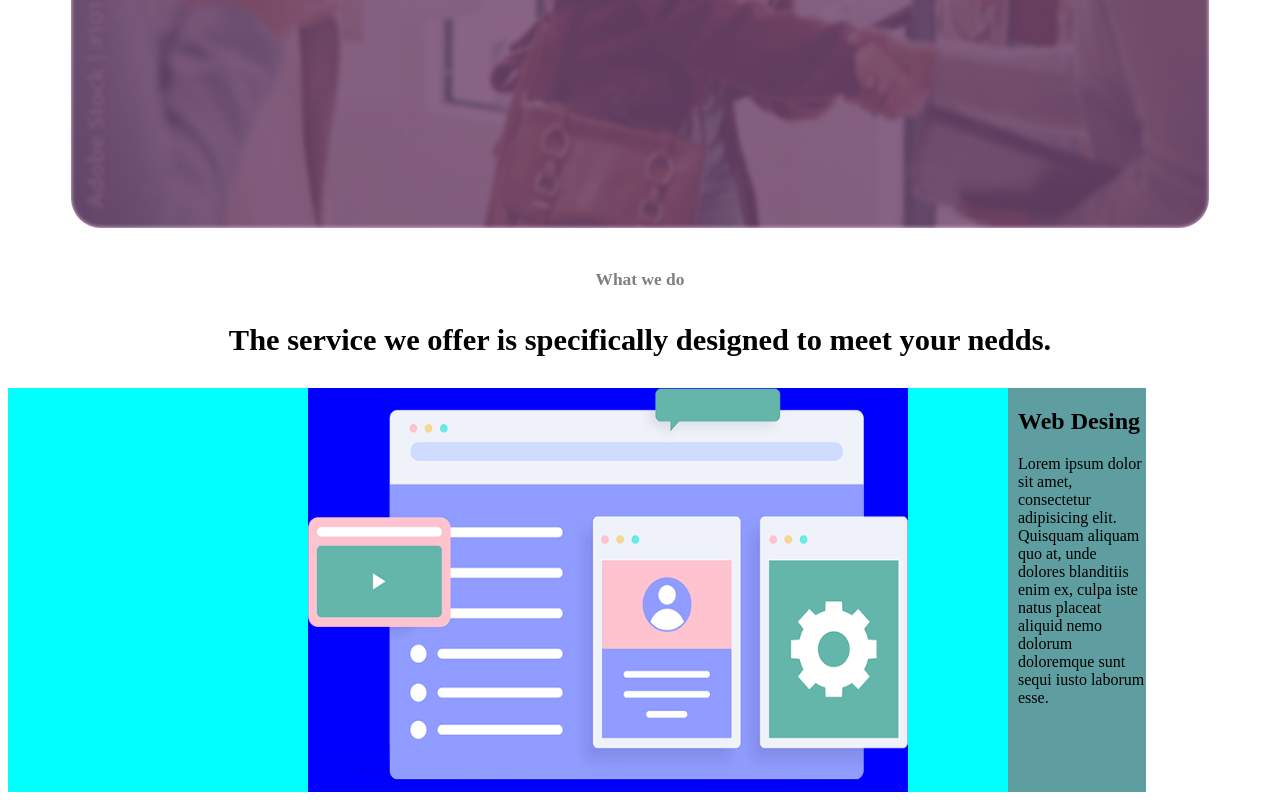
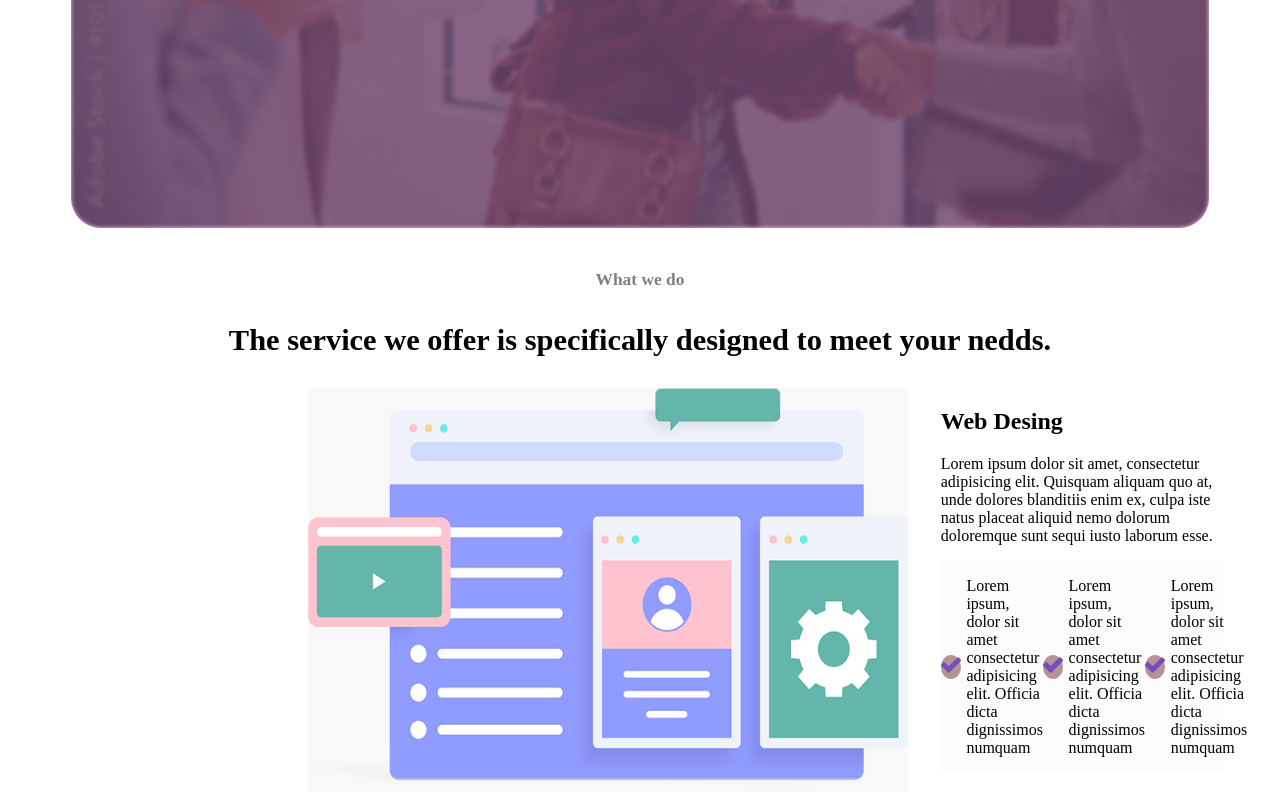
Before and after one commit to ThiagoMonteiroBSI/SandBox, a plain HTML site: page index.html in a window 1280 px wide. Shown: the part 578-1378 px from the top of the page. Drawn offline with Linux system fonts and the light colour scheme.

Commit message:
Web Desing "terminado"

```diff
--- a/index.html
+++ b/index.html
@@ -66,7 +66,28 @@
                 <h2>Web Desing</h2>
                 <p>Lorem ipsum dolor sit amet, consectetur adipisicing elit. Quisquam aliquam quo at, unde dolores blanditiis enim ex, culpa iste natus placeat aliquid nemo dolorum doloremque sunt sequi iusto laborum esse.</p>
 
+                <div class="correct-setences">
 
+                    <div class="container-icon">
+                    <img src="imgs/simbolo-correto.png" alt="#">
+                </div>
+
+                    <p>Lorem ipsum, dolor sit amet consectetur adipisicing elit. Officia dicta dignissimos numquam</p>
+
+                    <div class="container-icon">
+                        <img src="imgs/simbolo-correto.png" alt="#">
+                    </div>
+
+                        <p>Lorem ipsum, dolor sit amet consectetur adipisicing elit. Officia dicta dignissimos numquam</p>
+
+                        <div class="container-icon">
+                            <img src="imgs/simbolo-correto.png" alt="#">
+                        </div>
+
+                            <p>Lorem ipsum, dolor sit amet consectetur adipisicing elit. Officia dicta dignissimos numquam</p>
+
+
+                </div>
 
 
             </div>
--- a/style.css
+++ b/style.css
@@ -106,12 +106,12 @@ li a {
 .principal-container {
     display: flex;
     width: 90%;
-    background-color: aqua;
+    background-color: rgb(255, 255, 255);
 
 }
 .only-img {
     margin-left: 300px;
-    background-color: blue;
+    background-color: rgb(248, 248, 248);
 
 }
 .only-img img {
@@ -123,5 +123,25 @@ li a {
     display: inline;
     padding-left: 10px;
     margin-left: 100px;
-    background-color: cadetblue;
+    background-color: rgb(255, 255, 255);
+    margin-left: 2%;
 }
+.correct-setences {
+    display: -webkit-flex;
+    align-items: center; /* PEDIR AJUDAR pro sor pra alinhar um de baixo do outro*/
+    background-color: rgb(252, 252, 252);
+    margin-right: 2% ;
+
+}
+.correct-setences img {
+    width: 20px;
+    height: 20px;
+
+}
+.container-icon {
+    background-color: rgb(179, 147, 147);
+    justify-content: center;
+    border-radius: 50%;
+    padding: auto;
+    margin-right: 2%;
+}
```
